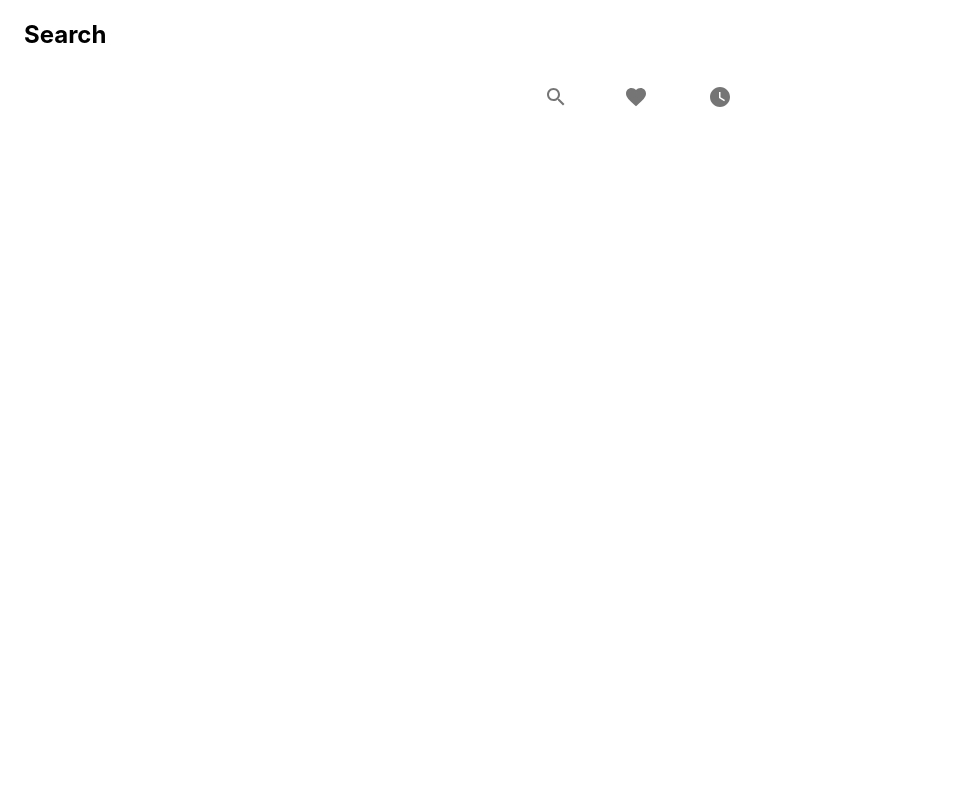
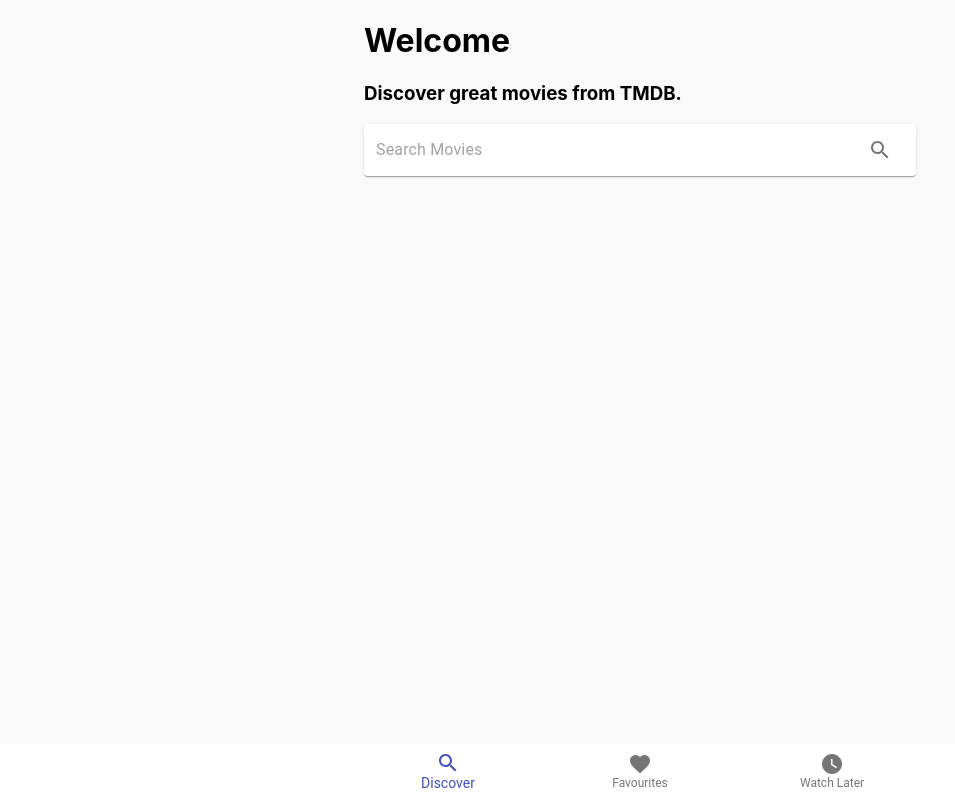
Before and after one commit to drdreo/LeoMovies, a React (Create React App) app: page / in a window 1280 px wide. Shown: the whole page, without its empty margins (0-955 px from the left). Built offline with nearby package versions, Linux system fonts and the light colour scheme; no server answers.

Commit message:
integrated TMDB API

```diff
--- a/public/index.html
+++ b/public/index.html
@@ -24,7 +24,7 @@
       work correctly both with client-side routing and a non-root public URL.
       Learn how to configure a non-root public URL by running `npm run build`.
     -->
-    <title>React App</title>
+    <title>LeoMovies</title>
   </head>
   <body>
     <noscript>You need to enable JavaScript to run this app.</noscript>
--- a/src/App.scss
+++ b/src/App.scss
@@ -0,0 +1,7 @@
+.navigation {
+  position: fixed;
+  width: 100%;
+  bottom: 0;
+  left: 50%;
+  transform: translateX(-50%);
+}
--- a/src/App.tsx
+++ b/src/App.tsx
@@ -1,50 +1,63 @@
-import React from 'react';
+import React, { Component } from 'react';
 import { BrowserRouter as Router, Link, Route, Switch } from 'react-router-dom';
-import './App.scss';
+
+// Material Components
+import { BottomNavigation, BottomNavigationAction, Container } from '@material-ui/core';
+import { Favorite as FavoriteIcon, Search as SearchIcon, WatchLater as WatchLaterIcon } from '@material-ui/icons';
 
 // Page Components
 import { Favorites } from './Favorites/Favorites';
 import { Movie } from './Movie/Movie';
 import { Later } from './Later/Later';
 import { Search } from './Search/Search';
+import './App.scss';
 
 
-import { BottomNavigation, BottomNavigationAction, Container } from '@material-ui/core';
-import { Favorite as FavoriteIcon, Search as SearchIcon, WatchLater as WatchLaterIcon } from '@material-ui/icons';
+interface IProps {
+}
 
-function App() {
-	return (
-		<Router>
-			<Container className="app">
-				<Switch>
-					<Route path="/movie/:movieId">
-						<Movie/>
-					</Route>
-					<Route path="/favorites">
-						<Favorites/>
-					</Route>
-					<Route path="/later">
-						<Later/>
-					</Route>
-					<Route path="/">
-						<Search/>
-					</Route>
-				</Switch>
+interface IState {
+	route: string;
+}
 
-				<BottomNavigation showLabels>
-					<Link to="/">
-						<BottomNavigationAction label="Discover" icon={<SearchIcon/>}/>
-					</Link>
-					<Link to="/favorites">
-						<BottomNavigationAction label="Favourites" icon={<FavoriteIcon/>}/>
-					</Link>
-					<Link to="/later">
-						<BottomNavigationAction label="Watch Later" icon={<WatchLaterIcon/>}/>
-					</Link>
+class App extends Component<IProps, IState> {
+
+	constructor(props: any) {
+		super(props);
+		this.state = {route: ''}; // init to home route
+
+		this.handleRouteChange = this.handleRouteChange.bind(this);
+	}
+
+	handleRouteChange(event: any, newValue: string) {
+		this.setState({route: newValue});
+	}
+
+	render() {
+		const {route} = this.state;
+
+		return (
+			<Router>
+				<Container className="app" maxWidth="sm">
+					<Switch>
+						<Route path="/movie/:movieId" component={Movie}/>
+						<Route path="/favorites" component={Favorites}/>
+						<Route path="/later" component={Later}/>
+						<Route path="/" component={Search}/>
+					</Switch>
+				</Container>
+				<BottomNavigation className="navigation" value={route} onChange={this.handleRouteChange} showLabels>
+					<BottomNavigationAction component={Link} to="/"
+											value="" label="Discover" icon={<SearchIcon/>}/>
+					<BottomNavigationAction component={Link} to="/favorites"
+											value="favorites" label="Favourites" icon={<FavoriteIcon/>}/>
+					<BottomNavigationAction component={Link} to="/later"
+											value="later" label="Watch Later" icon={<WatchLaterIcon/>}/>
 				</BottomNavigation>
-			</Container>
-		</Router>
-	);
+
+			</Router>
+		);
+	}
 }
 
 export default App;
--- a/src/Favorites/Favorites.tsx
+++ b/src/Favorites/Favorites.tsx
@@ -1,6 +1,6 @@
-import React from 'react';
+import React, { PureComponent } from 'react';
 
-export class Favorites extends React.Component {
+export class Favorites extends PureComponent {
 	render() {
 		return <h2>This is a page for your favorites</h2>;
 	}
--- a/src/Later/Later.tsx
+++ b/src/Later/Later.tsx
@@ -1,6 +1,6 @@
-import React from 'react';
+import React, { PureComponent } from 'react';
 
-export class Later extends React.Component {
+export class Later extends PureComponent {
 	render() {
 		return <h2>This is a page for your watch later movies</h2>;
 	}
--- a/src/Movie/Movie.tsx
+++ b/src/Movie/Movie.tsx
@@ -1,7 +1,7 @@
-import React from 'react';
+import React, { PureComponent } from 'react';
 import { useParams } from 'react-router-dom';
 
-export class Movie extends React.Component {
+export class Movie extends PureComponent {
 	render() {
 		const {movieId} = useParams();
 
--- /dev/null
+++ b/src/Search/Results/Results.tsx
@@ -0,0 +1,37 @@
+import { Hidden, Paper, Table, TableBody, TableCell, TableContainer, TableHead, TableRow } from '@material-ui/core';
+import React, { Component } from 'react';
+import { IRow, Row } from './Row';
+
+interface IProps {
+	data: any;
+}
+
+export class Results extends Component<IProps> {
+
+	render() {
+		const {data} = this.props;
+		console.log(data);
+		return (
+			<TableContainer component={Paper}>
+				<Table aria-label="collapsible table">
+					<TableHead>
+						<TableRow>
+							<TableCell/>
+							<TableCell>Title</TableCell>
+							<Hidden smDown>
+								<TableCell align="right">Popularity</TableCell>
+							</Hidden>
+							<TableCell align="right">Release</TableCell>
+							<TableCell align="right">Actions</TableCell>
+						</TableRow>
+					</TableHead>
+					<TableBody>
+						{data && data.map((row: IRow) => (
+							<Row key={row.id} row={row}/>
+						))}
+					</TableBody>
+				</Table>
+			</TableContainer>
+		);
+	}
+}
--- /dev/null
+++ b/src/Search/Results/Row.scss
@@ -0,0 +1,10 @@
+.movie {
+  & > * {
+    border-bottom: unset !important;
+  }
+
+  &__poster {
+    padding: 4px;
+    float: left;
+  }
+}
--- /dev/null
+++ b/src/Search/Results/Row.tsx
@@ -0,0 +1,124 @@
+import React, { Component } from 'react';
+import { Box, Collapse, Hidden, IconButton, Menu, MenuItem, TableCell, TableRow, Typography } from '@material-ui/core';
+import {
+	Favorite as FavoriteIcon,
+	KeyboardArrowDown as KeyboardArrowDownIcon,
+	KeyboardArrowUp as KeyboardArrowUpIcon,
+	MoreVert as MoreVertIcon,
+	WatchLater as WatchLaterIcon,
+} from '@material-ui/icons';
+
+import './Row.scss';
+
+export interface IRow {
+	popularity: number;
+	vote_count: number;
+	video: boolean;
+	poster_path: string;
+	id: number;
+	adult: boolean;
+	backdrop_path: string;
+	original_language: string;
+	original_title: string;
+	genre_ids: number[];
+	title: string;
+	vote_average: number;
+	overview: string;
+	release_date: string;
+}
+
+interface IProps {
+	row: IRow;
+}
+
+interface IState {
+	open: boolean;
+	menuAnchor: any;
+}
+
+export class Row extends Component<IProps, IState> {
+
+	state = {
+		open: false,
+		menuAnchor: null,
+	};
+
+	constructor(props: any) {
+		super(props);
+		this.toggleRow = this.toggleRow.bind(this);
+		this.openMenu = this.openMenu.bind(this);
+		this.closeMenu = this.closeMenu.bind(this);
+	}
+
+	toggleRow() {
+		this.setState({open: !this.state.open});
+	}
+
+	openMenu(event: any) {
+		this.setState({menuAnchor: event.currentTarget});
+	}
+
+	closeMenu() {
+		this.setState({menuAnchor: null});
+	}
+
+	render() {
+		const {row} = this.props;
+		const {open, menuAnchor} = this.state;
+
+		return (
+			<React.Fragment>
+				<TableRow className="movie">
+					<TableCell>
+						<IconButton aria-label="expand row" size="small" onClick={this.toggleRow}>
+							{open ? <KeyboardArrowUpIcon/> : <KeyboardArrowDownIcon/>}
+						</IconButton>
+					</TableCell>
+					<TableCell component="th" scope="row">
+						{row.title}
+					</TableCell>
+					<Hidden smDown>
+						<TableCell align="right">{row.popularity}</TableCell>
+					</Hidden>
+					<TableCell align="right">{row.release_date}</TableCell>
+					<TableCell align="right">
+						<IconButton aria-controls="simple-menu" aria-haspopup="true" aria-label="add to favourites"
+									onClick={this.openMenu}>
+							<MoreVertIcon/>
+						</IconButton>
+						<Menu variant="menu"
+							  anchorEl={menuAnchor}
+							  open={Boolean(menuAnchor)}
+							  onClose={this.closeMenu}>
+							<MenuItem onClick={this.closeMenu}>
+								<IconButton aria-label="add to watch later">
+									<WatchLaterIcon/>
+								</IconButton>
+								Add to favourites
+							</MenuItem>
+							<MenuItem onClick={this.closeMenu}>
+								<IconButton aria-label="add to favourites">
+									<FavoriteIcon/>
+								</IconButton>
+								Save to Watch Later
+							</MenuItem>
+						</Menu>
+					</TableCell>
+				</TableRow>
+				<TableRow>
+					<TableCell style={{paddingBottom: 0, paddingTop: 0}} colSpan={6}>
+						<Collapse in={open} timeout="auto" unmountOnExit>
+							<Box margin={1}>
+								<Typography variant="h6" gutterBottom component="div">
+									Overview
+								</Typography>
+								<img className="movie__poster" src={'https://image.tmdb.org/t/p/w185/' + row.poster_path} alt=""/>
+								{row.overview}
+							</Box>
+						</Collapse>
+					</TableCell>
+				</TableRow>
+			</React.Fragment>
+		);
+	}
+}
--- /dev/null
+++ b/src/Search/Search.scss
@@ -0,0 +1,11 @@
+.search {
+  padding: 2px 12px;
+  margin-bottom: 24px;
+
+  display: flex;
+  align-items: center;
+
+  &__input {
+    flex: 1;
+  }
+}
--- a/src/Search/Search.tsx
+++ b/src/Search/Search.tsx
@@ -1,14 +1,105 @@
-import React from 'react';
+import React, { PureComponent } from 'react';
+import { IconButton, InputBase, Paper } from '@material-ui/core';
 // discover all movies https://api.themoviedb.org/3/discover/movie?api_key=
-// get poster image https://image.tmdb.org/t/p/w500/wO5QSWZPBT71gMLvrRex0bVc0V9.jpg
-export class Search extends React.Component {
+// get poster: poster_path  https://image.tmdb.org/t/p/w500/kqjL17yufvn9OVLyXYpvtyrFfak.jpg
+import { Search as SearchIcon } from '@material-ui/icons';
+import './Search.scss';
+import { Results } from './Results/Results';
+
+interface IProps {
+}
+
+interface IState {
+	searchString: string;
+	tmdbResponse: any;
+	isLoading: boolean;
+	error?: string;
+}
+
+export class Search extends PureComponent<IProps, IState> {
+	API_KEY = process.env.REACT_APP_TMDB_API_KEY;
+
 	constructor(props: any) {
 		super(props);
-		console.log(process.env.REACT_APP_TMDB_API_KEY);
+
+		this.state = {
+			searchString: '',
+			tmdbResponse: null,
+			isLoading: false,
+		};
+
+		this.handleChange = this.handleChange.bind(this);
+		this.handleSubmit = this.handleSubmit.bind(this);
+	}
+
+	handleChange(e: React.ChangeEvent<HTMLInputElement>) {
+		this.setState({searchString: e.target.value});
+	}
+
+	handleSubmit(event: React.FormEvent<any>) {
+		event.preventDefault();
+
+		this.setState({isLoading: true});
+		this.fetchMovies(this.state.searchString);
+	}
+
+	fetchMovies(query: string) {
+
+		// check if the user entered a nice string
+		if (query.length > 0) {
+
+			const queryString = encodeURI(query);
+			const API = `https://api.themoviedb.org/3/search/movie?api_key=${this.API_KEY}&language=en-US&query=${queryString}&page=1`;
+			fetch(API)
+				.then(res => res.json())
+				.then(
+					(res) => {
+						this.setState({
+							isLoading: false,
+							tmdbResponse: res,
+						});
+					},
+					(error) => {
+						this.setState({
+							isLoading: false,
+							error: error.message,
+						});
+					},
+				);
+		}
 	}
 
 	render() {
+		const {tmdbResponse, isLoading, error} = this.state;
 
-		return <h2>Search</h2>;
+		return (
+			<div>
+				<h1>Welcome</h1>
+				<h3>Discover great movies from TMDB.</h3>
+
+				{error &&
+                <p>{error}</p>
+				}
+
+				<Paper component="form" className="search" onSubmit={this.handleSubmit}>
+					<InputBase
+						className="search__input"
+						placeholder="Search Movies"
+						inputProps={{'aria-label': 'search movies'}}
+						value={this.state.searchString} onChange={this.handleChange}
+					/>
+					<IconButton type="submit" aria-label="search">
+						<SearchIcon/>
+					</IconButton>
+				</Paper>
+
+				{isLoading &&
+                <p>Loading...</p>}
+
+				{tmdbResponse?.results && <div className="results">
+                    <Results data={tmdbResponse.results}/>
+                </div>}
+			</div>
+		);
 	}
 }
--- a/src/index.css
+++ b/src/index.css
@@ -5,9 +5,6 @@ body {
     sans-serif;
   -webkit-font-smoothing: antialiased;
   -moz-osx-font-smoothing: grayscale;
+
+  background-color: #f9f9f9;
 }
-
-code {
-  font-family: source-code-pro, Menlo, Monaco, Consolas, 'Courier New',
-    monospace;
-}
```
